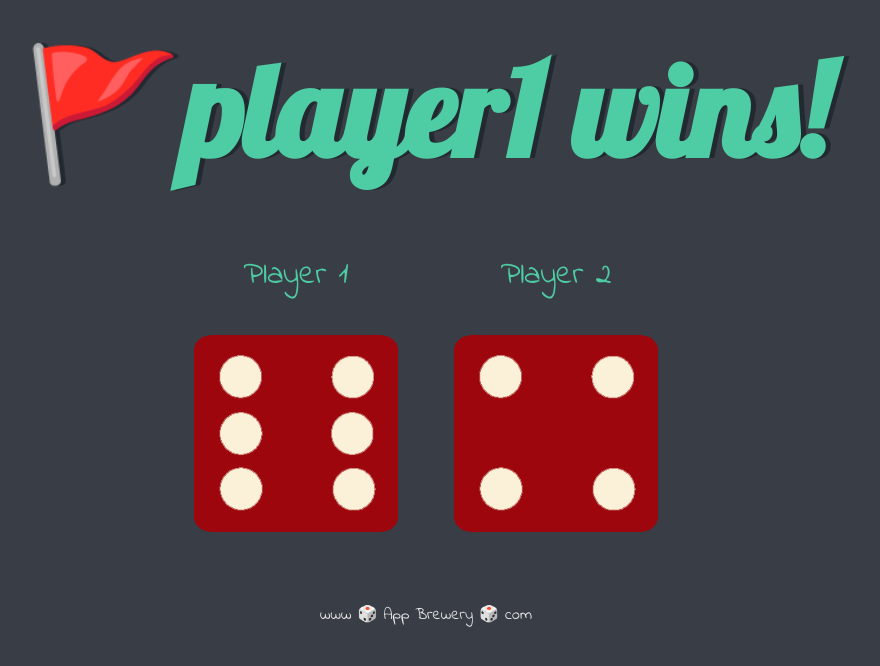
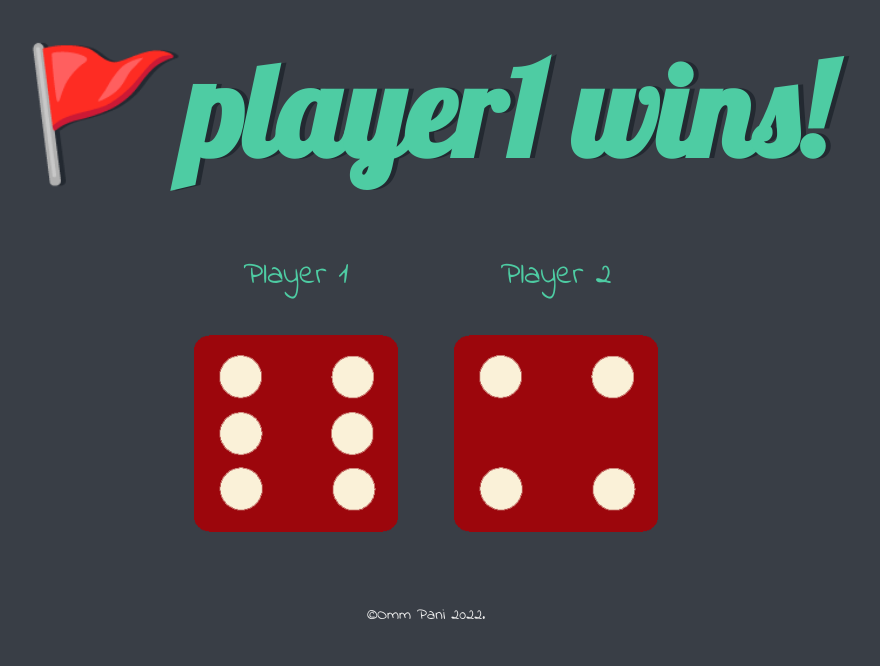
Before and after one commit to Omm-Pani/portfolio, a plain HTML site: page my works/Dice challenge/dicee.html in a window 1280 px wide. Shown: the whole page, without its empty margins (214-1094 px from the left). Drawn offline with Linux system fonts and the light colour scheme.

Commit message:
commit on main

```diff
--- a/my works/Dice challenge/dicee.html
+++ b/my works/Dice challenge/dicee.html
@@ -28,6 +28,6 @@
   </body>
 
   <footer>
-    www 🎲 App Brewery 🎲 com
+    &copy;Omm Pani 2022.
   </footer>
 </html>
```
